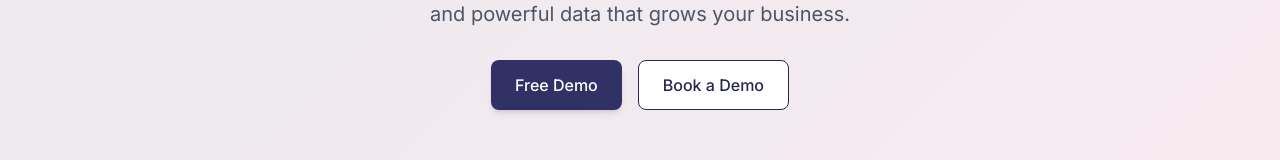
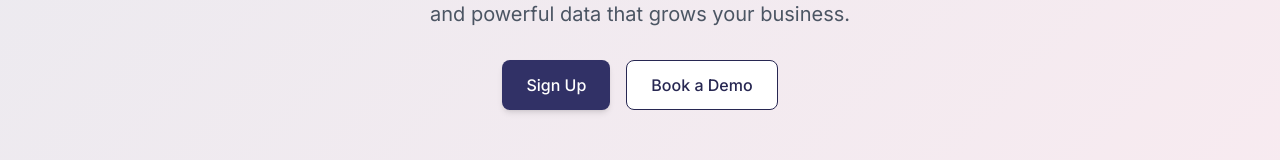
Before and after one commit to asherDn-Official/Vadik-Landing-Page, a React (Vite) app: page / in a window 1280 px wide. Shown: the part 524-684 px from the top of the page. Built offline with nearby package versions, Linux system fonts and the light colour scheme.

Commit message:
Free trail button changed  into Sign Up

```diff
--- a/src/components/CTA.jsx
+++ b/src/components/CTA.jsx
@@ -208,7 +208,7 @@ const CTA = () => {
             <div className="grid md:grid-cols-2">
               <div className="p-8 md:p-10">
                 <h3 className="text-xl md:text-2xl font-bold text-gray-800 mb-6">
-                  Start Your Trial
+                  Sign Up
                 </h3>
 
                 {formStatus === "success" ? (
@@ -410,7 +410,7 @@ const CTA = () => {
                           disabled={isSubmitting}
                           className="btn btn-primary flex-1"
                         >
-                          {isSubmitting ? "Submitting..." : "Free Trial"}
+                          {isSubmitting ? "Submitting..." : "Sign Up"}
                         </button>
                         <button
                           type="submit"
--- a/src/components/Hero.jsx
+++ b/src/components/Hero.jsx
@@ -36,7 +36,7 @@ const Hero = () => {
                 duration={500}
                 className="btn btn-primary"
               >
-                Free Demo
+                Sign Up
               </Link>
               <Link
                 to="cta"
```
